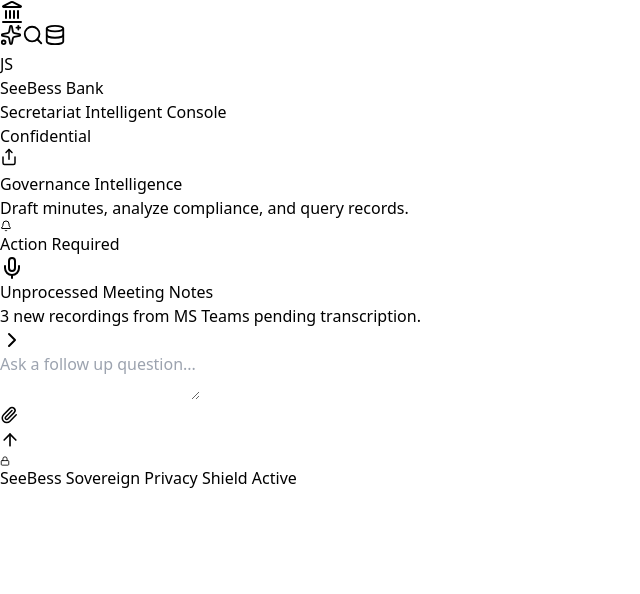
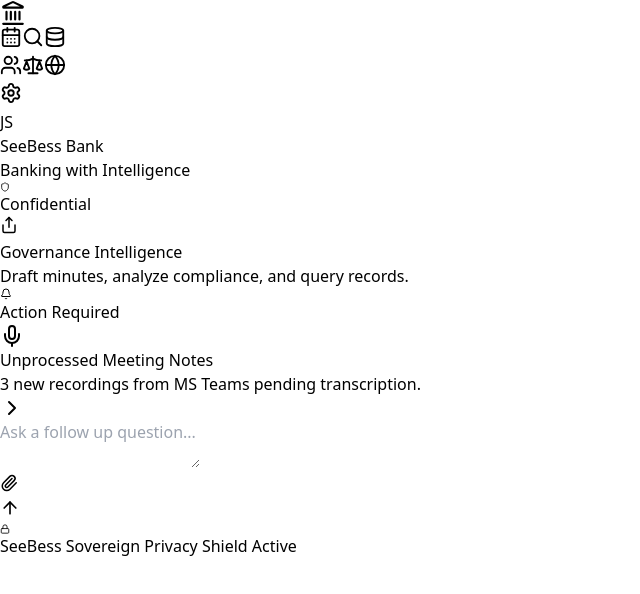
Before and after one commit to omosaiye/risklens-demo, a React (Vite) app: page / in a window 1280 px wide. Shown: the top 594 px of the page, without its empty margins (0-640 px from the left). Built offline with nearby package versions, Linux system fonts and the light colour scheme.

Commit message:
UI updates

```diff
--- a/src/App.jsx
+++ b/src/App.jsx
@@ -22,7 +22,12 @@
   FileAudio,
   Sparkles,
   Download,
-  Landmark
+  Landmark,
+  CalendarDays,
+  Users,
+  Scale,
+  Settings,
+  Globe
 } from 'lucide-react';
 import { motion, AnimatePresence } from 'framer-motion';
 
@@ -150,13 +155,23 @@
 
       {/* 1. Slim Left Navigation (Perplexity Style) */}
       <nav className="w-16 md:w-20 bg-[#F9FAFB] border-r border-slate-200 flex flex-col items-center py-6 gap-6 fixed h-full z-50">
-        <div className="w-10 h-10 rounded-lg bg-[#064E3B] flex items-center justify-center shadow-md mb-4" title="SeeBess Bank Sovereign Vault">
-          <Landmark className="text-[#D97706]" size={24} />
+        <div className="w-12 h-12 rounded-xl bg-gradient-to-br from-[#064E3B] to-[#042F24] flex items-center justify-center shadow-lg mb-4 ring-1 ring-[#D97706]/50" title="SeeBess Bank Sovereign Vault">
+          <Landmark className="text-[#D97706]" size={26} />
         </div>
-        <NavItem icon={Sparkles} active />
+
+        <NavItem icon={CalendarDays} active />
+
         <NavItem icon={Search} />
         <NavItem icon={Database} />
-        <div className="mt-auto flex flex-col gap-4">
+
+        <div className="w-8 h-px bg-slate-200 my-1"></div>
+
+        <NavItem icon={Users} />
+        <NavItem icon={Scale} />
+        <NavItem icon={Globe} />
+
+        <div className="mt-auto flex flex-col gap-4 items-center">
+          <NavItem icon={Settings} />
           <div className="w-8 h-8 rounded-full bg-slate-200 flex items-center justify-center text-xs font-bold text-slate-600">JS</div>
         </div>
       </nav>
@@ -169,9 +184,12 @@
           <div className="flex items-center gap-3">
             <div className="flex flex-col">
               <h1 className="font-serif font-bold text-xl text-[#064E3B] tracking-tight">SeeBess Bank</h1>
-              <span className="text-[10px] text-slate-500 uppercase tracking-widest font-semibold">Secretariat Intelligent Console</span>
+              <span className="text-[10px] text-slate-500 uppercase tracking-widest font-semibold">Banking with Intelligence</span>
             </div>
-            <span className="ml-2 px-2 py-0.5 bg-[#D97706]/10 text-[#D97706] text-[10px] font-bold uppercase rounded tracking-wider border border-[#D97706]/20">Confidential</span>
+            <span className="ml-2 px-2 py-0.5 bg-[#D97706]/10 text-[#D97706] text-[10px] font-bold uppercase rounded tracking-wider border border-[#D97706]/20 flex items-center gap-1">
+              <Shield size={10} />
+              Confidential
+            </span>
           </div>
           <div className="flex items-center gap-3">
              <button className="text-slate-500 hover:text-[#064E3B] transition-colors"><Share size={18} /></button>
```
